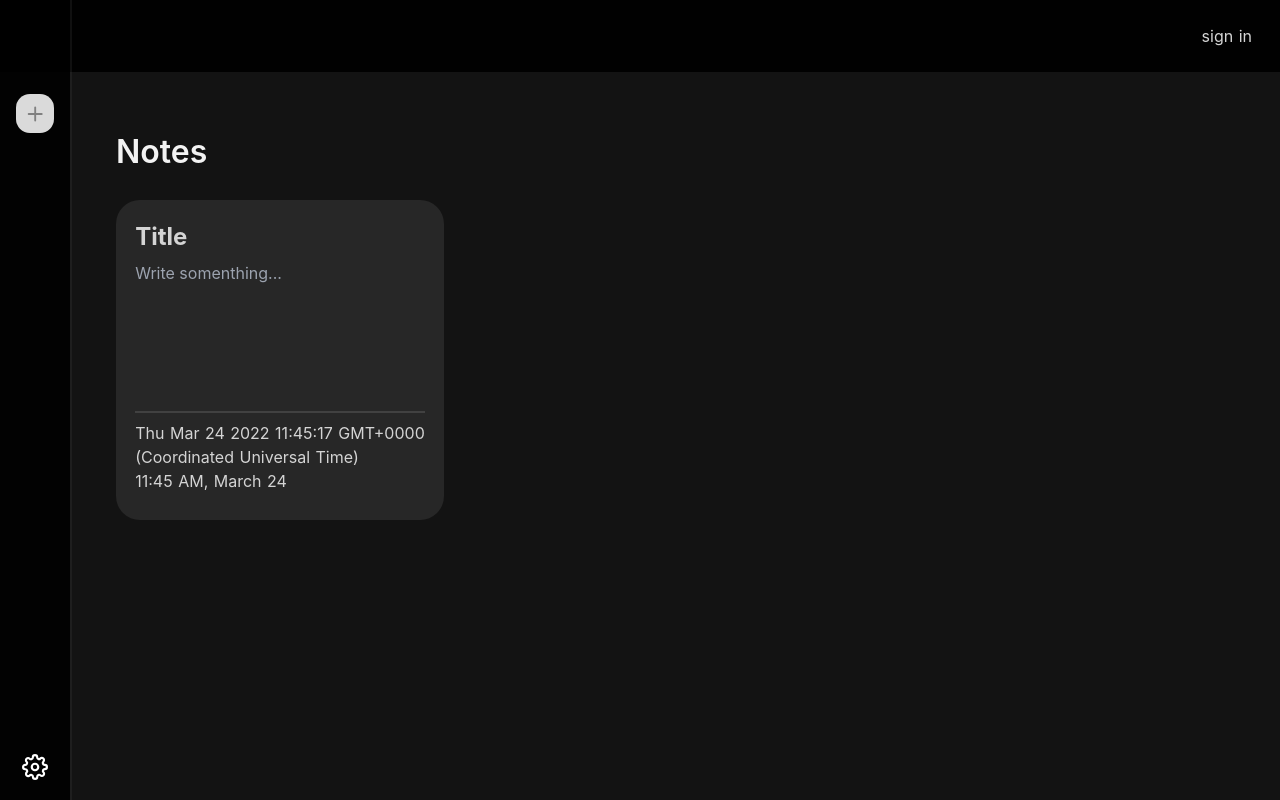
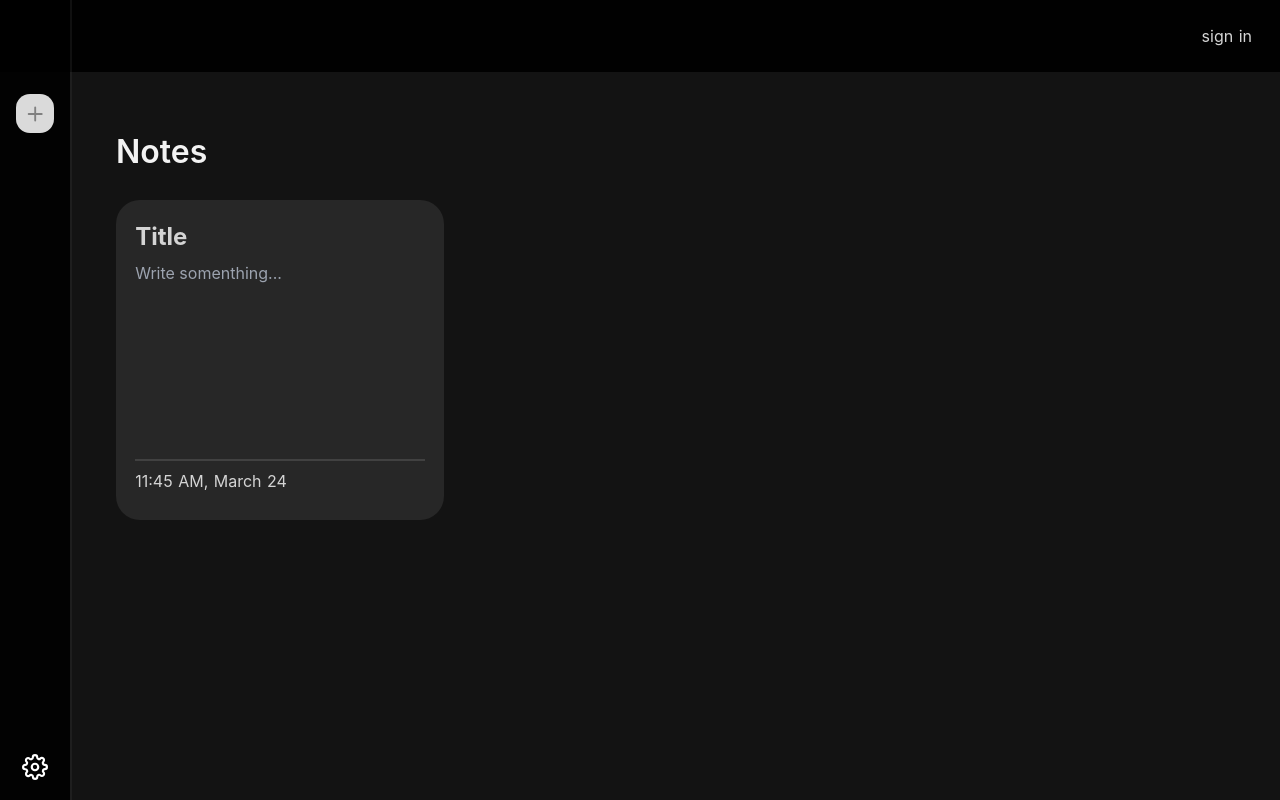
Before and after one commit to okwiriwyclif/notekeeper, a Nuxt app: page / in a window 1280 px wide. Built offline with nearby package versions, Linux system fonts and the light colour scheme.

Commit message:
design update

```diff
--- a/components/notes/newnotebutton.vue
+++ b/components/notes/newnotebutton.vue
@@ -15,6 +15,7 @@ export default {
             id:0,
             note:{
                 id:0,
+                noteNumber:0,
                 title:'Title',
                 description:'',
                 todos:[],
@@ -34,6 +35,8 @@ export default {
             this.note.id=notes+1;
 
             this.note.title='Note'+this.note.id;
+
+            this.note.created= Date.now();
 
             // this.note.id=this.note.id+this.note.title+this.id ;
 
--- a/components/notes/note.vue
+++ b/components/notes/note.vue
@@ -24,7 +24,7 @@
 
       <div class="footer py-2">
           <div class="date">
-              {{propNote.edited}}
+              <!-- {{propNote.edited}} -->
               <datetimeformat :date="propNote.created"/>
           </div>
       </div>
```
